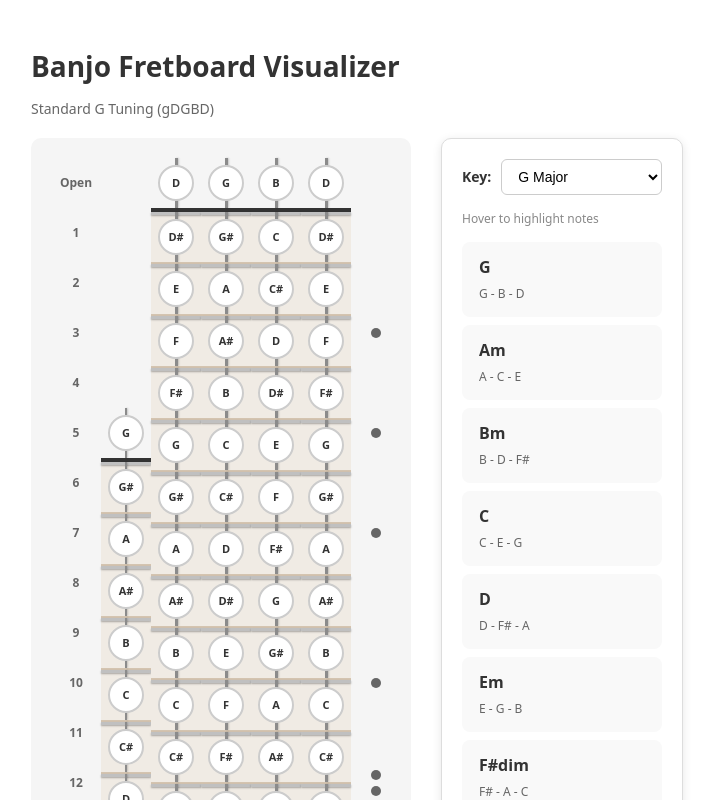
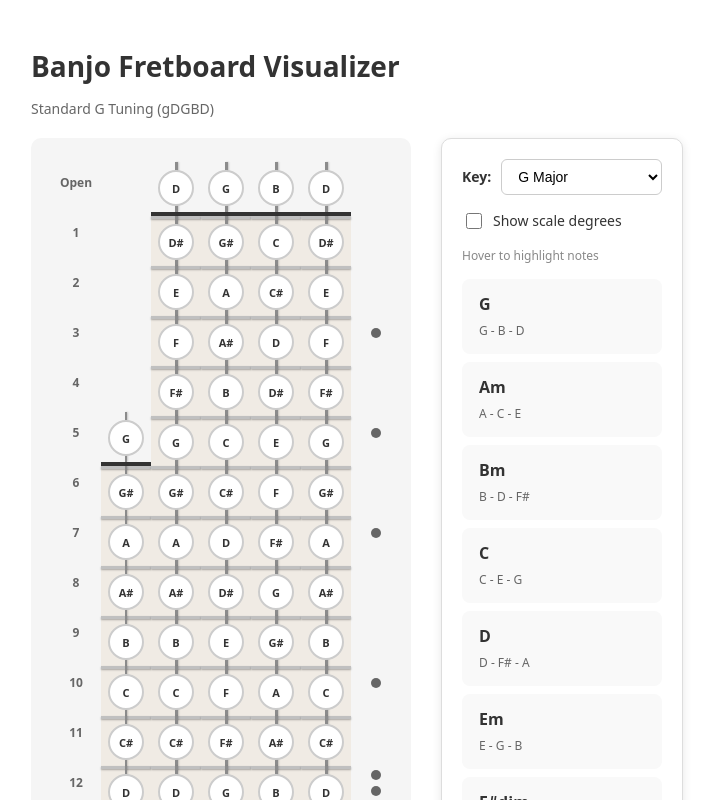
Before and after one commit to leafo/banjo, a React app: page / in a window 1280 px wide. Shown: the top 800 px of the page, without its empty margins (9-723 px from the left). Built offline with nearby package versions, Linux system fonts and the light colour scheme; the HTML template or start-up script is replaced by a standard one.

Commit message:
scale degree mode

```diff
--- a/src/App.css
+++ b/src/App.css
@@ -64,12 +64,12 @@
   align-items: center;
   justify-content: center;
   position: relative;
-  border-bottom: 2px solid #d4c4b0;
   background-color: #f0ebe4;
 }
 
 .fret.open-fret {
   border-bottom: 4px solid #333;
+  border-top: 4px solid transparent;
   background-color: transparent;
 }
 
@@ -94,6 +94,7 @@
   justify-content: center;
   font-size: 11px;
   font-weight: bold;
+  margin-top: 3px;
   color: #333;
   z-index: 2;
 }
@@ -112,6 +113,19 @@
   color: #fff;
   transform: scale(1.15);
   box-shadow: 0 2px 8px rgba(255, 152, 0, 0.5);
+}
+
+.note.scale-root {
+  background-color: #e3f2fd;
+  border-color: #1976D2;
+  color: #1565C0;
+  font-weight: bold;
+}
+
+.note.not-in-scale {
+  background-color: #f5f5f5;
+  border-color: #e0e0e0;
+  color: #bbb;
 }
 
 .fret-wire {
@@ -207,6 +221,25 @@
   flex: 1;
 }
 
+.toggle-container {
+  margin-bottom: 15px;
+}
+
+.toggle {
+  display: flex;
+  align-items: center;
+  gap: 8px;
+  cursor: pointer;
+  font-size: 14px;
+  color: #333;
+}
+
+.toggle input {
+  width: 16px;
+  height: 16px;
+  cursor: pointer;
+}
+
 .chord-list-subtitle {
   font-size: 12px;
   color: #888;
--- a/src/App.jsx
+++ b/src/App.jsx
@@ -18,6 +18,13 @@ const STRINGS = [
 const NUM_FRETS = 15;
 
 // Chords by key
+// Scale notes by key (for scale degree display)
+const SCALES = {
+  G: ['G', 'A', 'B', 'C', 'D', 'E', 'F#'],
+  C: ['C', 'D', 'E', 'F', 'G', 'A', 'B'],
+  D: ['D', 'E', 'F#', 'G', 'A', 'B', 'C#'],
+};
+
 const CHORDS_BY_KEY = {
   G: [
     { name: 'G', notes: ['G', 'B', 'D'], type: 'major' },
@@ -68,8 +75,15 @@ function isNoteInChord(note, chordNotes) {
   return chordNotes.some(cn => normalizeNote(cn) === normalizedNote);
 }
 
-function Fretboard({ highlightedChord }) {
+function getScaleDegree(note, scale) {
+  const normalizedNote = normalizeNote(note);
+  const index = scale.findIndex(n => normalizeNote(n) === normalizedNote);
+  return index >= 0 ? index + 1 : null;
+}
+
+function Fretboard({ highlightedChord, showDegrees, selectedKey }) {
   const highlightNotes = highlightedChord ? highlightedChord.notes : [];
+  const scale = SCALES[selectedKey];
 
   return (
     <div className="fretboard-container">
@@ -102,14 +116,22 @@ function Fretboard({ highlightedChord }) {
             if (isOpen) fretClasses.push('open-fret');
             if (fret === 0 || fret === string.startFret) fretClasses.push('nut');
 
+            const scaleDegree = getScaleDegree(note, scale);
+            const isInScale = scaleDegree !== null;
+            const isScaleRoot = scaleDegree === 1;
+
             const noteClasses = ['note'];
             if (isRootNote) noteClasses.push('root');
             else if (isHighlighted) noteClasses.push('highlighted');
+            if (showDegrees && isScaleRoot) noteClasses.push('scale-root');
+            if (showDegrees && !isInScale) noteClasses.push('not-in-scale');
+
+            const displayText = showDegrees ? (isInScale ? scaleDegree : '') : note;
 
             return (
               <div key={fret} className={fretClasses.join(' ')}>
                 <div className={noteClasses.join(' ')}>
-                  {note}
+                  {displayText}
                 </div>
                 {fret > 0 && fret !== string.startFret && <div className="fret-wire"></div>}
                 <div className={`string-line ${stringIndex === 0 ? 'thin' : ''}`}></div>
@@ -140,7 +162,7 @@ function Fretboard({ highlightedChord }) {
   );
 }
 
-function ChordList({ onChordHover, highlightedChord, selectedKey, onKeyChange }) {
+function ChordList({ onChordHover, highlightedChord, selectedKey, onKeyChange, showDegrees, onToggleDegrees }) {
   const chords = CHORDS_BY_KEY[selectedKey];
 
   return (
@@ -156,6 +178,16 @@ function ChordList({ onChordHover, highlightedChord, selectedKey, onKeyChange })
           <option value="C">C Major</option>
           <option value="D">D Major</option>
         </select>
+      </div>
+      <div className="toggle-container">
+        <label className="toggle">
+          <input
+            type="checkbox"
+            checked={showDegrees}
+            onChange={(e) => onToggleDegrees(e.target.checked)}
+          />
+          <span>Show scale degrees</span>
+        </label>
       </div>
       <p className="chord-list-subtitle">Hover to highlight notes</p>
       {chords.map(chord => (
@@ -187,6 +219,7 @@ function ChordList({ onChordHover, highlightedChord, selectedKey, onKeyChange })
 export default function App() {
   const [highlightedChord, setHighlightedChord] = useState(null);
   const [selectedKey, setSelectedKey] = useState('G');
+  const [showDegrees, setShowDegrees] = useState(false);
 
   const handleKeyChange = (key) => {
     setSelectedKey(key);
@@ -198,12 +231,18 @@ export default function App() {
       <h1 className="title">Banjo Fretboard Visualizer</h1>
       <p className="subtitle">Standard G Tuning (gDGBD)</p>
       <div className="main">
-        <Fretboard highlightedChord={highlightedChord} />
+        <Fretboard
+          highlightedChord={highlightedChord}
+          showDegrees={showDegrees}
+          selectedKey={selectedKey}
+        />
         <ChordList
           onChordHover={setHighlightedChord}
           highlightedChord={highlightedChord}
           selectedKey={selectedKey}
           onKeyChange={handleKeyChange}
+          showDegrees={showDegrees}
+          onToggleDegrees={setShowDegrees}
         />
       </div>
     </div>
```
